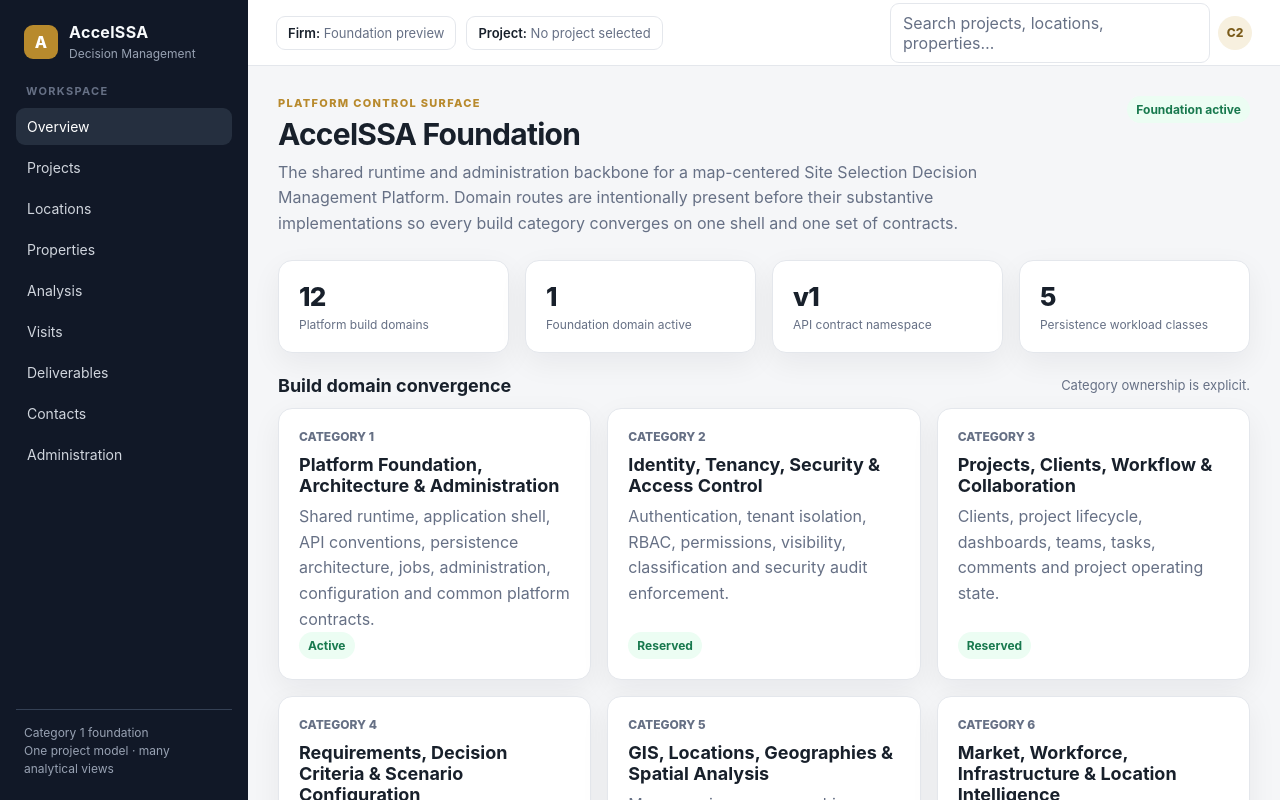
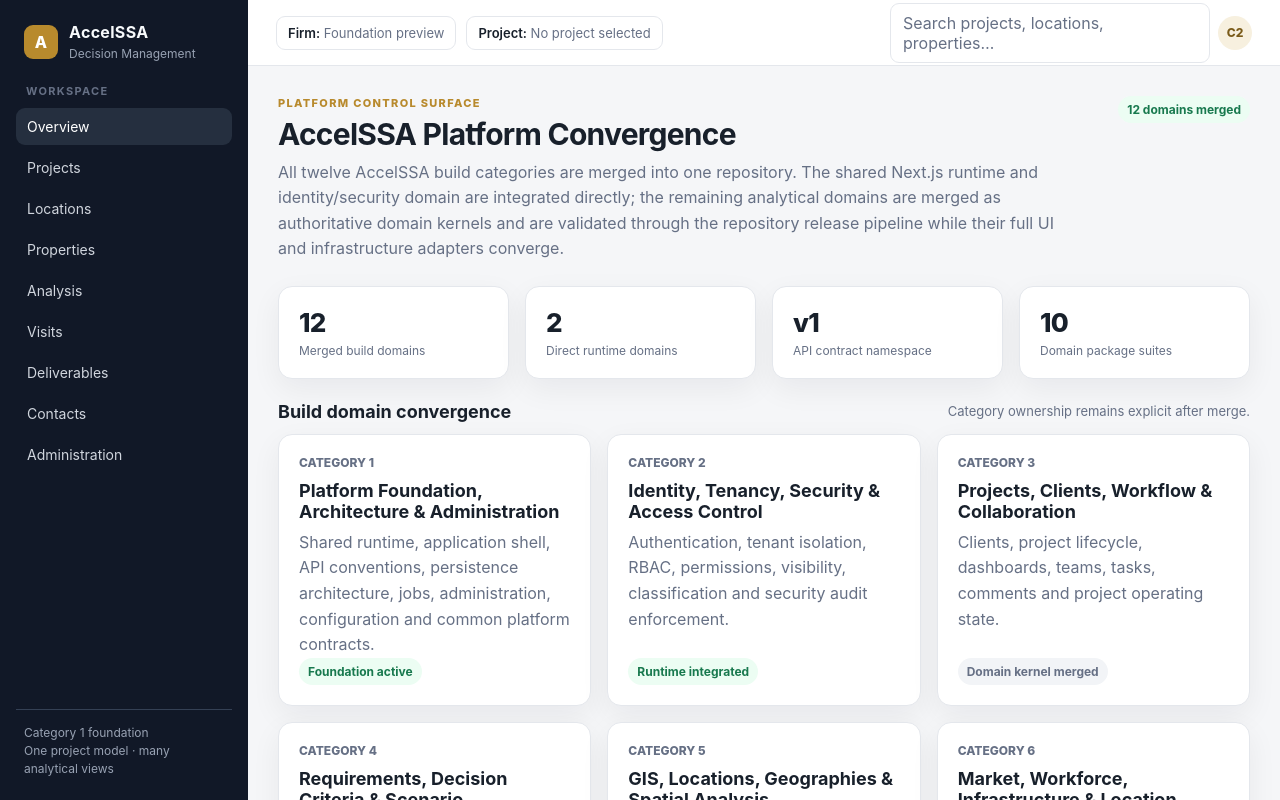
Before and after one commit to AccelAnalysis/AccelSSA, a Next.js app: page / in a window 1280 px wide. Shown: the top 800 px of the page. Built offline with nearby package versions, Linux system fonts and the light colour scheme.

Commit message:
Update platform overview for converged repository

```diff
--- a/src/app/page.tsx
+++ b/src/app/page.tsx
@@ -1,33 +1,39 @@
 import { PageHeader } from "@/components/ui/page-header";
 import { platformDomains } from "@/platform/domains";
 
+function statusLabel(status: (typeof platformDomains)[number]["status"]) {
+  if (status === "FOUNDATION_ACTIVE") return "Foundation active";
+  if (status === "RUNTIME_INTEGRATED") return "Runtime integrated";
+  return "Domain kernel merged";
+}
+
 export default function HomePage() {
-  const active = platformDomains.filter((domain) => domain.status === "FOUNDATION_ACTIVE").length;
+  const runtimeIntegrated = platformDomains.filter((domain) => domain.status !== "DOMAIN_KERNEL_MERGED").length;
   return (
     <>
       <PageHeader
         eyebrow="Platform control surface"
-        title="AccelSSA Foundation"
-        description="The shared runtime and administration backbone for a map-centered Site Selection Decision Management Platform. Domain routes are intentionally present before their substantive implementations so every build category converges on one shell and one set of contracts."
-        status="Foundation active"
+        title="AccelSSA Platform Convergence"
+        description="All twelve AccelSSA build categories are merged into one repository. The shared Next.js runtime and identity/security domain are integrated directly; the remaining analytical domains are merged as authoritative domain kernels and are validated through the repository release pipeline while their full UI and infrastructure adapters converge."
+        status="12 domains merged"
       />
 
-      <section className="grid grid-4" aria-label="Foundation status">
-        <div className="card"><div className="metric-value">12</div><div className="metric-label">Platform build domains</div></div>
-        <div className="card"><div className="metric-value">{active}</div><div className="metric-label">Foundation domain active</div></div>
+      <section className="grid grid-4" aria-label="Platform status">
+        <div className="card"><div className="metric-value">12</div><div className="metric-label">Merged build domains</div></div>
+        <div className="card"><div className="metric-value">{runtimeIntegrated}</div><div className="metric-label">Direct runtime domains</div></div>
         <div className="card"><div className="metric-value">v1</div><div className="metric-label">API contract namespace</div></div>
-        <div className="card"><div className="metric-value">5</div><div className="metric-label">Persistence workload classes</div></div>
+        <div className="card"><div className="metric-value">10</div><div className="metric-label">Domain package suites</div></div>
       </section>
 
       <section className="section">
-        <div className="section-head"><h2>Build domain convergence</h2><p>Category ownership is explicit.</p></div>
+        <div className="section-head"><h2>Build domain convergence</h2><p>Category ownership remains explicit after merge.</p></div>
         <div className="grid grid-3">
           {platformDomains.map((domain) => (
             <article className="card module-card" key={domain.number}>
               <div className="module-number">CATEGORY {domain.number}</div>
               <h2>{domain.name}</h2>
               <p>{domain.responsibility}</p>
-              <span className={`status-badge${domain.status === "RESERVED" ? " reserved" : ""}`}>{domain.status === "FOUNDATION_ACTIVE" ? "Active" : "Reserved"}</span>
+              <span className={`status-badge${domain.status === "DOMAIN_KERNEL_MERGED" ? " reserved" : ""}`}>{statusLabel(domain.status)}</span>
             </article>
           ))}
         </div>
@@ -35,7 +41,7 @@ export default function HomePage() {
 
       <section className="section card">
         <h2>Architectural invariant</h2>
-        <p className="callout"><strong>One project model, many analytical views.</strong> The map, scorecards, cost models, site visits, recommendations, client portal and deliverables must consume shared authoritative services rather than maintain competing versions of project truth.</p>
+        <p className="callout"><strong>One project model, many analytical views.</strong> The map, scorecards, cost models, site visits, recommendations, client portal and deliverables consume shared authoritative services rather than maintain competing versions of project truth.</p>
       </section>
     </>
   );
```
